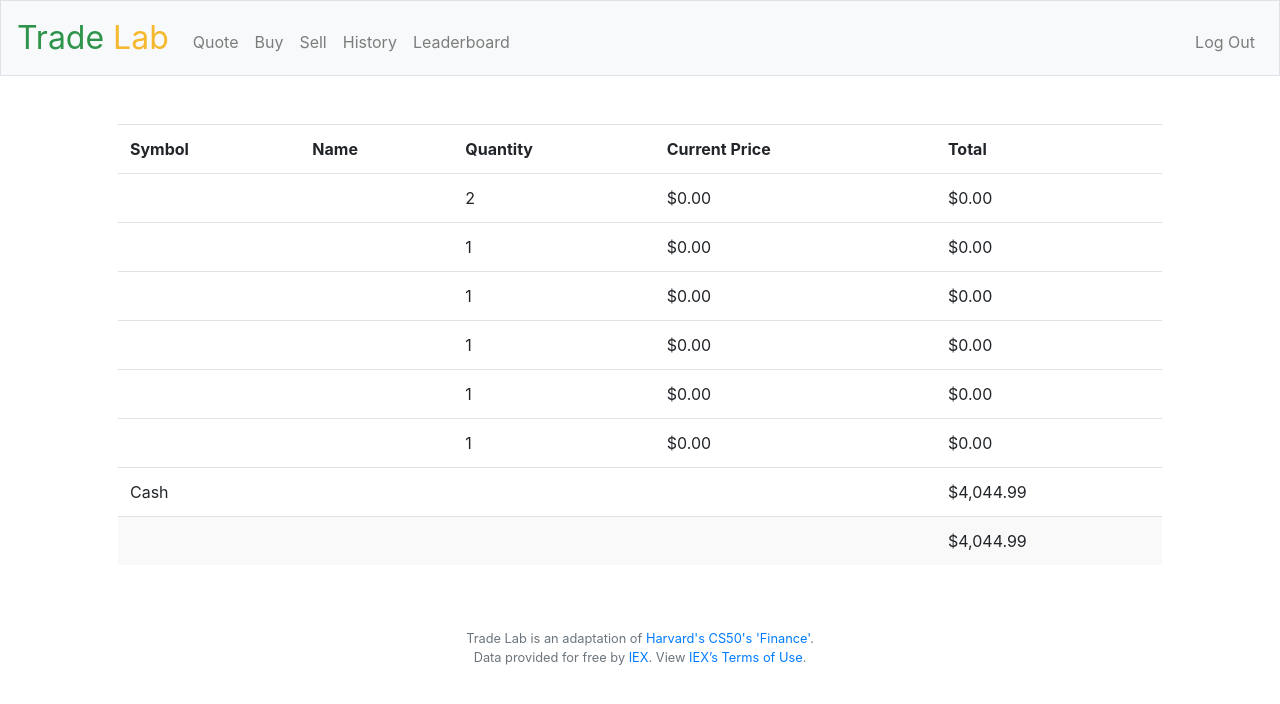
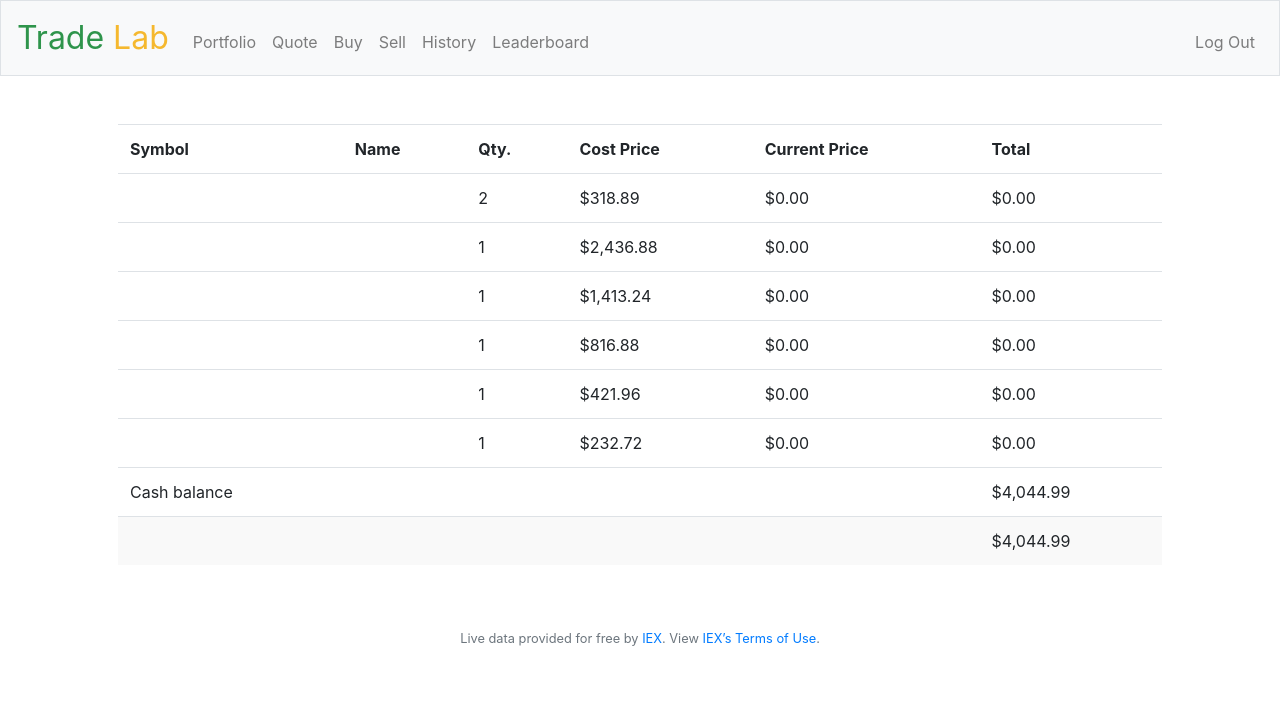
Before and after one commit to rahulkumar2612/Trade-Lab, a Flask app: page / in a window 1280 px wide. Shown: the top 704 px of the page. Run offline with Flask 2, Linux system fonts and the light colour scheme; a user stored in the database is signed in; data that the repository does not hold is empty; some libraries are stand-ins or nearby versions.

Commit message:
Minor updates, added cost price in portfolio section

```diff
--- a/application.py
+++ b/application.py
@@ -59,20 +59,29 @@ if not os.environ.get("API_KEY"):
 @login_required
 def index():
     data = []
+    buyPrice = []
     # get current user
     x = session["user_id"]
 
     # fetchall gives all the relevant table entries
     rows = db.execute("SELECT * FROM stocks WHERE id = ?", (x,)).fetchall()
     cash = db.execute("SELECT cash FROM users WHERE id = ?", (x, )).fetchall()
-
+    history = db.execute("SELECT symbol, t_price, shares FROM t_table WHERE id = ? AND type = 1 ORDER BY (t_time) DESC", (x,)).fetchall()
     # using rows as python dict
     for row in rows:
         data.append(lookup(row["symbol"]))
-
+        qty = row["quantity"]
+        priceSum, q = 0, 0
+        for line in history:
+            if row["symbol"] == line["symbol"] and qty > 0:
+                lineQty = line["shares"]
+                priceSum += min(qty, lineQty) * line["t_price"]
+                q += min(qty, lineQty)
+                qty = qty - lineQty
+        buyPrice.append(priceSum/q)
     # portfolio info passed onto "home (portfolio)" route
     total = sum([data[i]["price"]* int(rows[i]["quantity"]) for i in range(len(data))])
-    return render_template("index.html", holdings = rows, cash = cash[0]["cash"], data = data, total = total)
+    return render_template("index.html", holdings = rows, cash = cash[0]["cash"], data = data, total = total, buyPrice = buyPrice)
 
 # route which enables user to buy stock (Note: user needs to provide exact stock "symbol" here)
 @app.route("/buy", methods=["GET", "POST"])
@@ -82,7 +91,7 @@ def buy():
     if request.method == "POST":
 
         # store important vals in variables
-        symbol = request.form.get("symbol")
+        symbol = request.form.get("symbol").upper()
         shares = request.form.get("shares")
         info = lookup(symbol)
         x = session["user_id"]
@@ -192,6 +201,8 @@ def quote():
 
         # fetch requested stock info, store it in infoDict and pass it to "quoted" route
         infoDict = lookup(request.form.get("symbol"))
+        if not infoDict:
+            return apology("Please enter a valid symbol (Eg. GOOGL)")
         return render_template("quoted.html", info = infoDict)
 
     # user reached route via GET
@@ -263,7 +274,7 @@ def sell():
 
         # if sell order more than asset owned
         if int(shares) > rows[0]["quantity"]:
-            return apology("You only own %s shares of %s stock" % (rows[0]["quantity"], symbol))
+            return apology("You only own %s share(s) of %s stock" % (rows[0]["quantity"], symbol))
 
         # all checks satisfied, go ahead with updating the DB.
         if rows[0]["quantity"] - int(shares):   # if new quantity is non-zero
--- a/static/styles.css
+++ b/static/styles.css
@@ -50,3 +50,7 @@ th, td {
 {
   background-color: #F9F9F9;
 }
+.text-margin
+{
+  margin-bottom: 30px;
+}
--- a/templates/buy.html
+++ b/templates/buy.html
@@ -1,7 +1,7 @@
 {% extends "layout.html" %}
 
 {% block title %}
-    Buy
+    TradeLab - Buy
 {% endblock %}
 
 {% block main %}
@@ -10,7 +10,7 @@
             <input class="form-control" type="text" name="symbol" placeholder="Symbol (Eg. AAPL)">
           </div>
         <div class="form-group">
-            <input class="form-control" type="number" name="shares" placeholder="Quantity">
+            <input class="form-control" type="number" name="shares" min="1" placeholder="Quantity">
         </div>
         <div class="form-group">
             <button class="btn btn-primary" type="submit">Buy</button>
--- a/templates/index.html
+++ b/templates/index.html
@@ -6,11 +6,11 @@
 
 {% block main %}
     <table class="table">
-        <tr><th>Symbol</th><th>Name</th><th>Quantity</th><th>Current Price</th><th>Total</th></tr>
-        {% for stock, dataRow in zip(holdings, data): %}
-        <tr><td>{{ dataRow["symbol"] }}</td><td>{{ dataRow["name"] }}</td><td>{{ stock["quantity"] }}</td><td>{{ dataRow["price"]|usd }}</td><td>{{ (dataRow["price"] * stock["quantity"])|usd }}</td></tr>
+        <tr><th>Symbol</th><th>Name</th><th>Qty.</th><th>Cost Price</th><th>Current Price</th><th>Total</th></tr>
+        {% for stock, dataRow, avg in zip(holdings, data, buyPrice): %}
+        <tr><td>{{ dataRow["symbol"] }}</td><td>{{ dataRow["name"] }}</td><td>{{ stock["quantity"] }}</td><td>{{ avg|usd }}</td><td>{{ dataRow["price"]|usd }}</td><td>{{ (dataRow["price"] * stock["quantity"])|usd }}</td></tr>
         {% endfor %}
-        <tr><td>Cash</td><td></td><td></td><td></td><td>{{ cash|usd }}</td></tr>
-        <tr class="tr-custom"><td></td><td></td><td></td><td></td><td>{{ (total + cash)|usd }}</td></tr>
+        <tr><td>Cash balance</td><td></td><td></td><td></td><td></td><td>{{ cash|usd }}</td></tr>
+        <tr class="tr-custom"><td></td><td></td><td></td><td></td><td></td><td>{{ (total + cash)|usd }}</td></tr>
     </table>
 {% endblock %}
--- a/templates/layout.html
+++ b/templates/layout.html
@@ -14,8 +14,9 @@
         <script src="https://code.jquery.com/jquery-3.3.1.min.js"></script>
         <script src="https://cdnjs.cloudflare.com/ajax/libs/popper.js/1.14.3/umd/popper.min.js"></script>
         <script src="https://maxcdn.bootstrapcdn.com/bootstrap/4.1.3/js/bootstrap.min.js"></script>
+        {% block script %}{% endblock %}
 
-        <title>Trade Lab: {% block title %}{% endblock %}</title>
+        <title>{% block title %}{% endblock %}</title>
 
     </head>
 
@@ -29,6 +30,7 @@
             <div class="collapse navbar-collapse" id="navbar">
                 {% if session.user_id %}
                     <ul class="navbar-nav mr-auto mt-2">
+                        <li class="nav-item"><a class="nav-link" href="/">Portfolio</a></li>
                         <li class="nav-item"><a class="nav-link" href="/quote">Quote</a></li>
                         <li class="nav-item"><a class="nav-link" href="/buy">Buy</a></li>
                         <li class="nav-item"><a class="nav-link" href="/sell">Sell</a></li>
@@ -60,8 +62,7 @@
         </main>
 
         <footer class="small text-center text-muted">
-            Trade Lab is an adaptation of <a href="https://cs50.harvard.edu/x/2020/tracks/web/finance/">Harvard's CS50's 'Finance'</a>.<br>
-            Data provided for free by <a href="https://iextrading.com/developer">IEX</a>. View <a href="https://iextrading.com/api-exhibit-a/">IEX’s Terms of Use</a>.
+            Live data provided for free by <a href="https://iextrading.com/developer">IEX</a>. View <a href="https://iextrading.com/api-exhibit-a/">IEX’s Terms of Use</a>.
         </footer>
 
     </body>
--- a/templates/leaderboard.html
+++ b/templates/leaderboard.html
@@ -1,7 +1,7 @@
 {% extends "layout.html" %}
 
 {% block title %}
-    Register
+    TradeLab - Leaderboard
 {% endblock %}
 
 {% block main %}
--- a/templates/login.html
+++ b/templates/login.html
@@ -1,7 +1,7 @@
 {% extends "layout.html" %}
 
 {% block title %}
-    Log In
+    TradeLab - LogIn
 {% endblock %}
 
 {% block main %}
--- a/templates/quote.html
+++ b/templates/quote.html
@@ -1,7 +1,7 @@
 {% extends "layout.html" %}
 
 {% block title %}
-    Get Quote
+    TradeLab - Quote
 {% endblock %}
 
 {% block main %}
--- a/templates/register.html
+++ b/templates/register.html
@@ -1,7 +1,7 @@
 {% extends "layout.html" %}
 
 {% block title %}
-    Register
+    TradeLab - Register
 {% endblock %}
 
 {% block main %}
@@ -10,7 +10,7 @@
             <input class="form-control" type="text" name="username" placeholder="Username">
         </div>
         <div class="form-group">
-            <input class="form-control" type="password" name="password" placeholder="Password">
+            <input class="form-control" type="password" pattern=".{8,}" required title="Password should have atleast 8 characters" name="password" placeholder="Password">
         </div>
         <div class="form-group">
             <input class="form-control" type="password" name="confirmation" placeholder="Confirm password">
--- a/templates/sell.html
+++ b/templates/sell.html
@@ -1,7 +1,7 @@
 {% extends "layout.html" %}
 
 {% block title %}
-    Sell
+    TradeLab - Sell
 {% endblock %}
 
 {% block main %}
@@ -10,7 +10,7 @@
           <input class="form-control" type="text" name="symbol" placeholder="Symbol (Eg. FB)">
       </div>
       <div class="form-group">
-          <input class="form-control" type="number" name="shares" placeholder="Quantity">
+          <input class="form-control" type="number" name="shares" min="1" placeholder="Quantity">
       </div>
       <div class="form-group">
           <button class="btn btn-primary" type="submit">Sell</button>
```
Also changed, not shown: script/history.js (added, +7 -0 lines), templates/apology.html (+13 -3 lines), templates/history.html (+8 -5 lines), templates/quoted.html (+12 -6 lines), finance.db.
